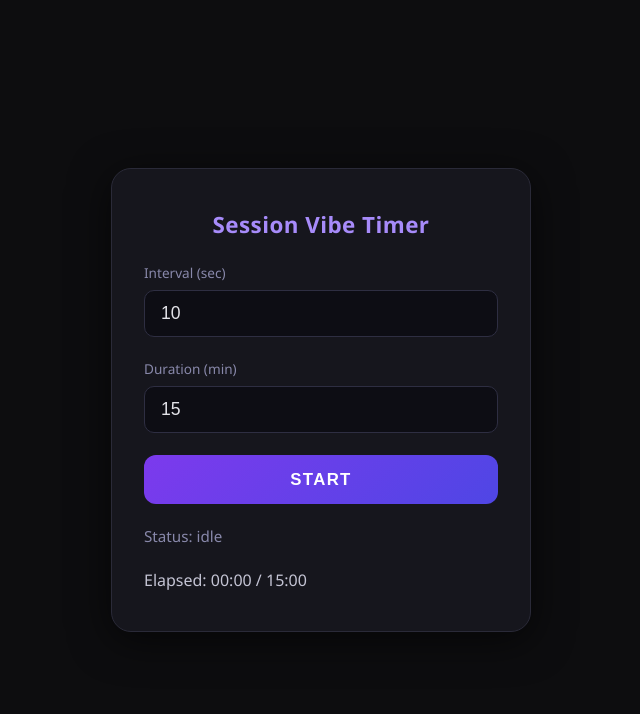
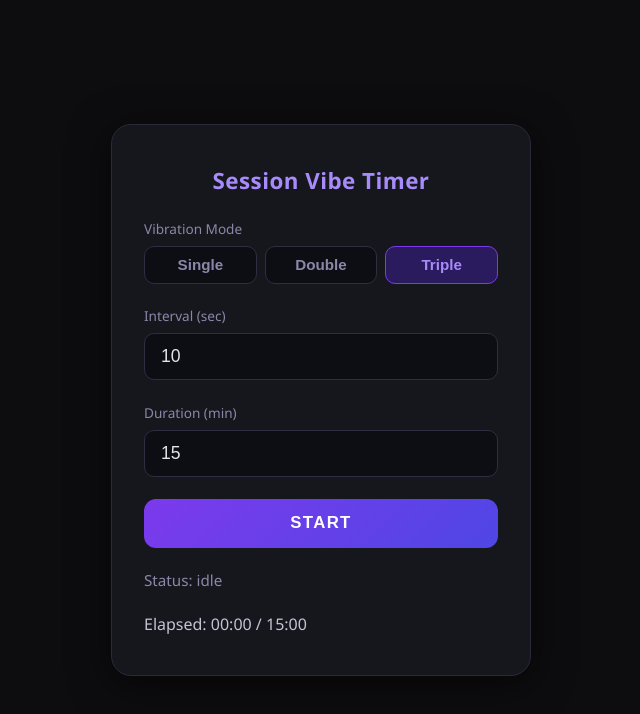
Before and after one commit to pramod-shenkar/vibetimer, a Vue app: page / in a window 1280 px wide. Shown: the top 714 px of the page, without its empty margins (319-959 px from the left). Built offline with nearby package versions, Linux system fonts and the light colour scheme.

Commit message:
feat: add vibration mode selector (single/double/triple)

```diff
--- a/src/App.vue
+++ b/src/App.vue
@@ -3,9 +3,16 @@ import { ref, computed, onMounted, onUnmounted } from 'vue'
 
 const intervalSec = ref(10)
 const durationMin = ref(15)
+const vibeMode = ref('triple')
 const running = ref(false)
 const elapsed = ref(0)
 const nextVibIn = ref(0)
+
+const vibeModes = [
+  { value: 'single', label: 'Single', pattern: [300] },
+  { value: 'double', label: 'Double', pattern: [200, 100, 200] },
+  { value: 'triple', label: 'Triple', pattern: [200, 100, 200, 100, 200] },
+]
 
 let intervalId = null
 let tickId = null
@@ -15,7 +22,8 @@ let wakeLock = null
 const backgrounded = ref(false)
 
 function vibrate() {
-  navigator.vibrate([200, 100, 200, 100, 200])
+  const mode = vibeModes.find(m => m.value === vibeMode.value)
+  navigator.vibrate(mode.pattern)
 }
 
 async function acquireWakeLock() {
@@ -108,6 +116,18 @@ const totalFmt = computed(() => fmt(durationMin.value * 60))
     <h1 class="title">Session Vibe Timer</h1>
 
     <template v-if="!running">
+      <div class="field">
+        <label>Vibration Mode</label>
+        <div class="vibe-modes">
+          <button
+            v-for="m in vibeModes"
+            :key="m.value"
+            class="mode-btn"
+            :class="{ active: vibeMode === m.value }"
+            @click="vibeMode = m.value"
+          >{{ m.label }}</button>
+        </div>
+      </div>
       <div class="field">
         <label>Interval (sec)</label>
         <input type="number" v-model.number="intervalSec" min="1" max="3600" />
@@ -251,6 +271,30 @@ input[type=number]:focus {
   text-align: center;
 }
 
+.vibe-modes {
+  display: flex;
+  gap: .5rem;
+}
+
+.mode-btn {
+  flex: 1;
+  padding: .6rem;
+  background: #0d0d14;
+  border: 1px solid #2e2e42;
+  border-radius: 10px;
+  color: #8888aa;
+  font-size: .95rem;
+  font-weight: 600;
+  cursor: pointer;
+  transition: all .15s;
+}
+
+.mode-btn.active {
+  background: #2a1a5e;
+  border-color: #7c3aed;
+  color: #a78bfa;
+}
+
 .hint {
   font-size: .78rem;
   color: #55556a;
```
